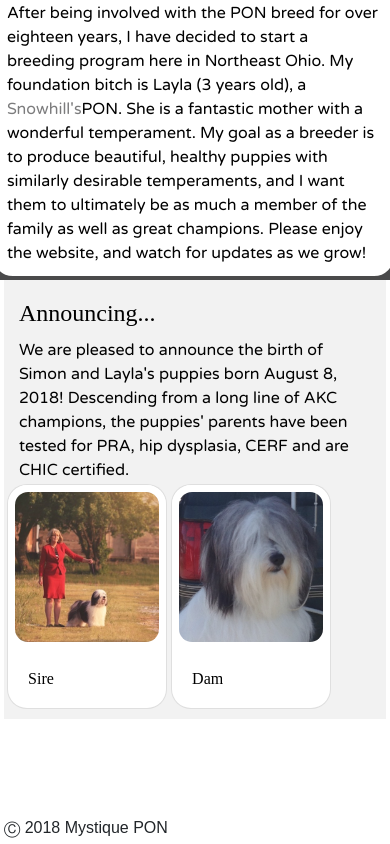
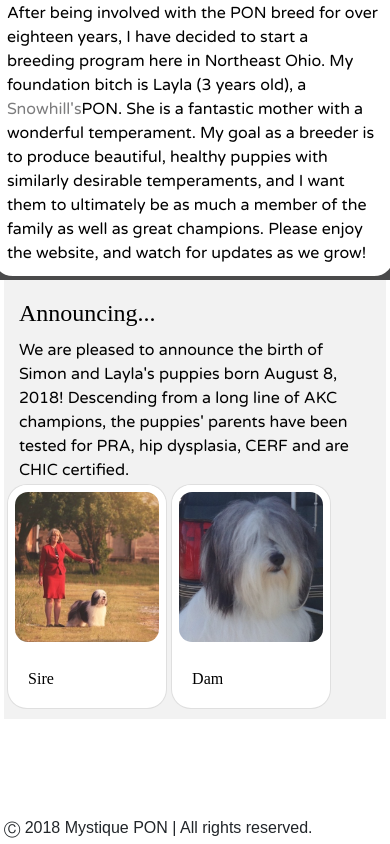
Before and after one commit to liztrenholme/mystique-pon, a React (Create React App) app: page / in a window 390 px wide. Shown: the part 415-1259 px from the top of the page. Built offline with nearby package versions, Linux system fonts and the light colour scheme; a web font is replaced by a local one.

Commit message:
edited footer, fixed puppies component for mobile view

```diff
--- a/src/App.css
+++ b/src/App.css
@@ -1,9 +1,9 @@
-
 h4, h6, .title {
   font-family: 'Elsie', cursive;
 }
 
 footer {
+  align-self: center;
   margin: 1%;
 }
 
@@ -272,6 +272,9 @@ textarea:focus {
     width: 200px;
     height: 200px;
   }
+  .puppy-bio-image {
+    width: 100%;
+  }
   .text-input, textarea {
     width: 100%;
   }
@@ -290,6 +293,9 @@ textarea:focus {
   .display {
     margin: 13% 1%;
   }
+  .puppy-bio-image {
+    width: 100%;
+  }
   .picholder {
     background-color: #7C7C7D;
     height: 300px;
--- a/src/App.js
+++ b/src/App.js
@@ -91,7 +91,7 @@ class App extends Component {
         <div className="display">
           {this.state.whichComponent}
         </div>
-        <footer>&#9400; 2018 Mystique PON</footer>
+        <footer>&#9400; 2018 Mystique PON | All rights reserved.</footer>
       </div>
     );
   }
--- a/src/components/Puppies.js
+++ b/src/components/Puppies.js
@@ -39,13 +39,13 @@ class Puppies extends Component {
     return (
       <div className="Puppies">
         <div className="row">
-          <div className="col-md-6">
+          <div className="col-md-5">
             <PuppyBio image={Puppy1.image}
               name={Puppy1.name} />
             <PuppyBio image={Puppy2.image}
               name={Puppy2.name} />
           </div>
-          <div className="col-md-6">
+          <div className="col-md-5">
             <PuppyBio image={Puppy3.image}
               name={Puppy3.name} />
             <PuppyBio image={Puppy4.image}
```
